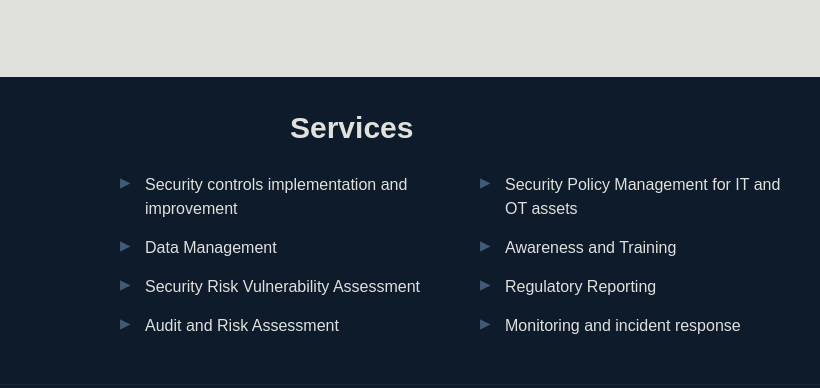
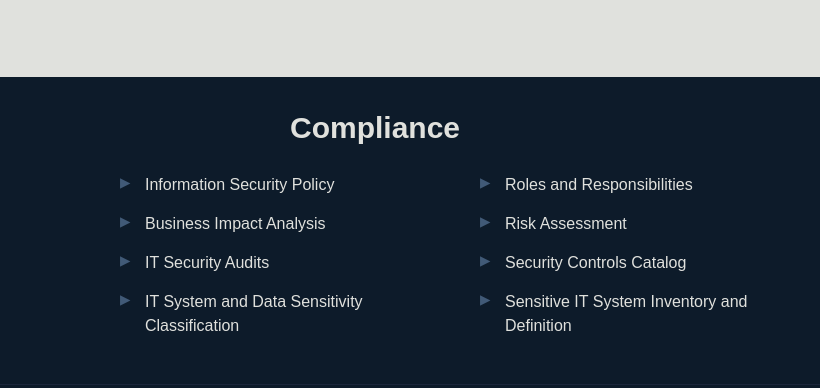
Before and after one commit to code-with-luna/vitaspsnet, a plain HTML site: page index.html in a window 1280 px wide. Shown: the part 872-1260 px from the top of the page, 460-1280 px from the left. Drawn offline with nearby package versions, Linux system fonts and the light colour scheme.

Commit message:
Footer Section Updated

```diff
--- a/footer.html
+++ b/footer.html
@@ -18,16 +18,16 @@
 
       <!-- Right: Services (4x2) -->
       <div>
-        <h2 class="footer-heading">Services</h2>
+        <h3 class="footer-heading">Compliance</h3>
         <div class="footer-services">
-          <div class="footer-service">Security controls implementation and improvement</div>
-          <div class="footer-service">Security Policy Management for IT and OT assets</div>
-          <div class="footer-service">Data Management</div>
-          <div class="footer-service">Awareness and Training</div>
-          <div class="footer-service">Security Risk Vulnerability Assessment</div>
-          <div class="footer-service">Regulatory Reporting</div>
-          <div class="footer-service">Audit and Risk Assessment</div>
-          <div class="footer-service">Monitoring and incident response</div>
+          <div class="footer-service">Information Security Policy</div>
+          <div class="footer-service">Roles and Responsibilities</div>
+          <div class="footer-service">Business Impact Analysis</div>
+          <div class="footer-service">Risk Assessment</div>
+          <div class="footer-service">IT Security Audits</div>
+          <div class="footer-service">Security Controls Catalog</div>
+          <div class="footer-service">IT System and Data Sensitivity Classification</div>
+          <div class="footer-service">Sensitive IT System Inventory and Definition</div>
         </div>
       </div>
     </div>
```
